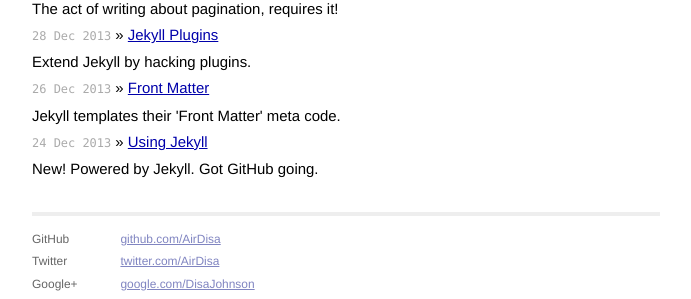
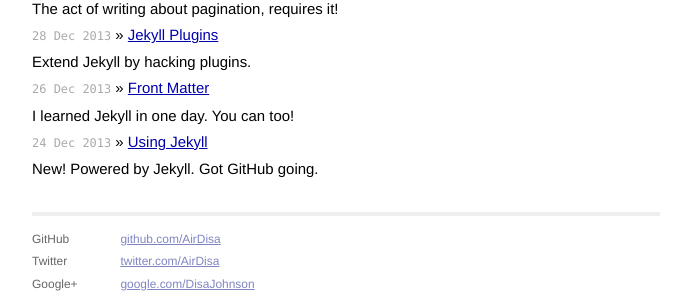
Before and after one commit to AirDisa/airdisa.github.io, a Jekyll site: the page built from jekyll.html, in a window 1280 px wide. Shown: the part 219-518 px from the top of the page, without its empty margins (294-985 px from the left). Built offline with Jekyll 4.4.1, drawn with Linux system fonts in a browser that asks for light colours; Markdown is read by kramdown in place of the engine named in the settings.

Commit message:
[0.3.11 Blog] Edit, rename 2013-21-26

```diff
--- a/_posts/2013-12-26-yaml-front-matter.md
+++ b/_posts/2013-12-26-front-matter.md
@@ -1,7 +1,7 @@
 ---
 layout:     post
 title:      Front Matter
-excerpt:    Jekyll templates their &#39;Front Matter&#39; meta code.
+excerpt:    I learned Jekyll in one day. You can too!
 date:       2013-12-26 10:36:55
 published:  true
 category:   jekyll
```
Also changed, not shown: other parts of _posts/2013-12-26-front-matter.md (+1 -1 lines), 4 other files.
